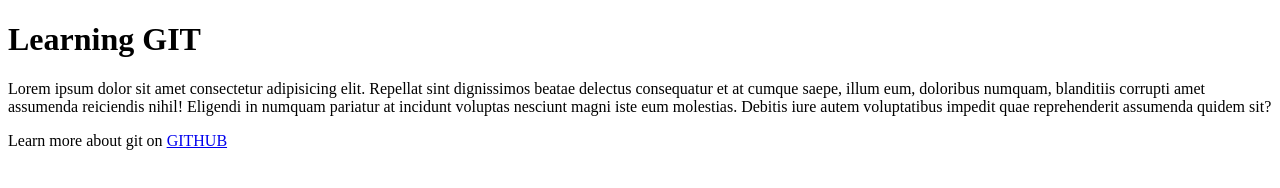
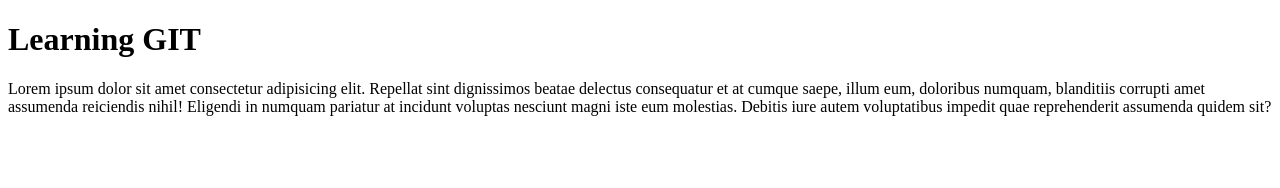
Before and after one commit to mikeqd/Learning-GIT-crash-course, a plain HTML site: page index.html in a window 1280 px wide. Drawn offline with Linux system fonts and the light colour scheme.

Commit message:
Revert "added a new paragrapgh"
This reverts commit b1b6f39023d75997e283b677beb8f3c7862922f4.

```diff
--- a/index.html
+++ b/index.html
@@ -11,6 +11,5 @@
 <body>
     <h1>Learning GIT</h1>
     <p>Lorem ipsum dolor sit amet consectetur adipisicing elit. Repellat sint dignissimos beatae delectus consequatur et at cumque saepe, illum eum, doloribus numquam, blanditiis corrupti amet assumenda reiciendis nihil! Eligendi in numquam pariatur at incidunt voluptas nesciunt magni iste eum molestias. Debitis iure autem voluptatibus impedit quae reprehenderit assumenda quidem sit?</p>
-    <p>Learn more about git on <a href="Hithub.com">GITHUB</a></p>
 </body>
 </html>
```
